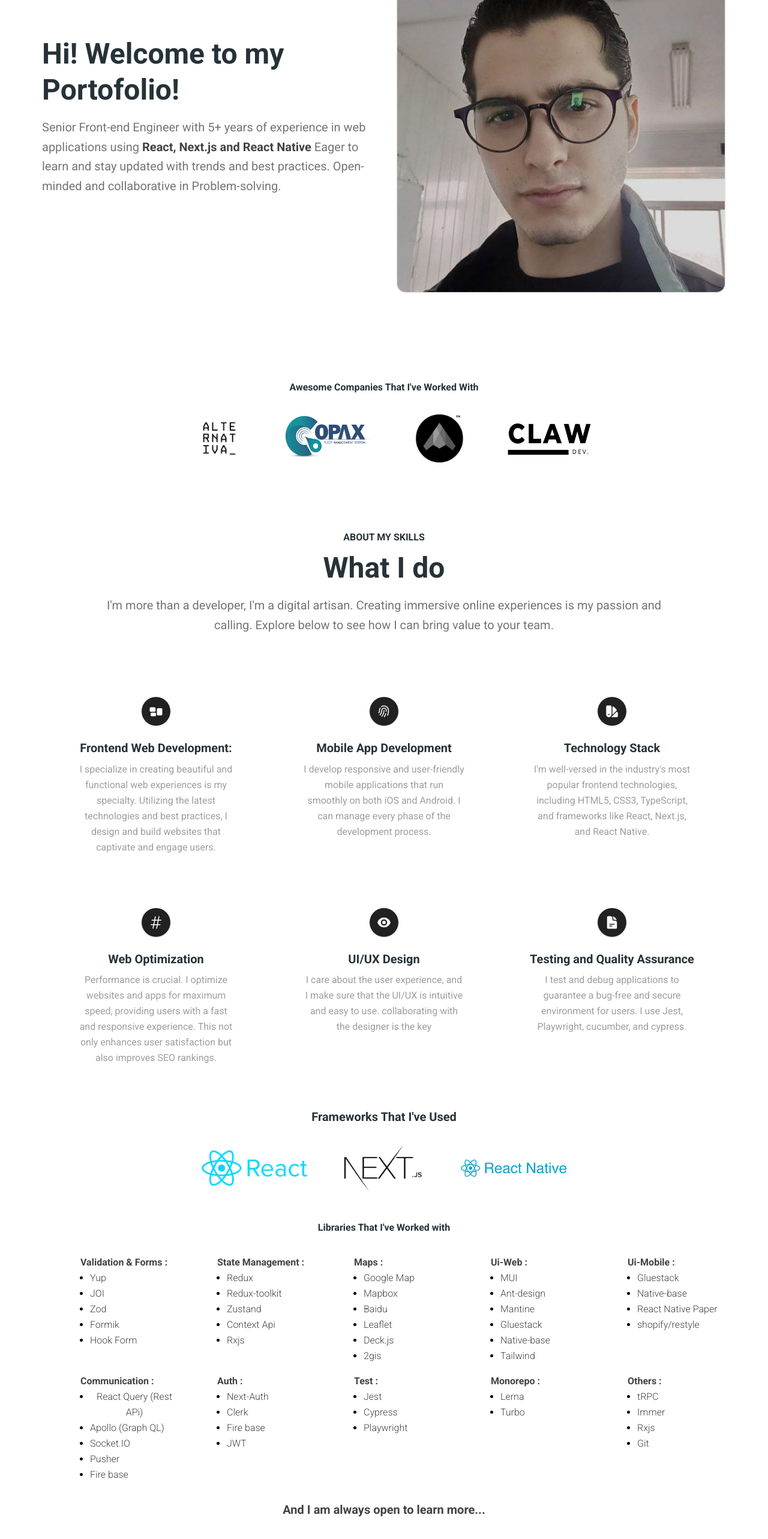
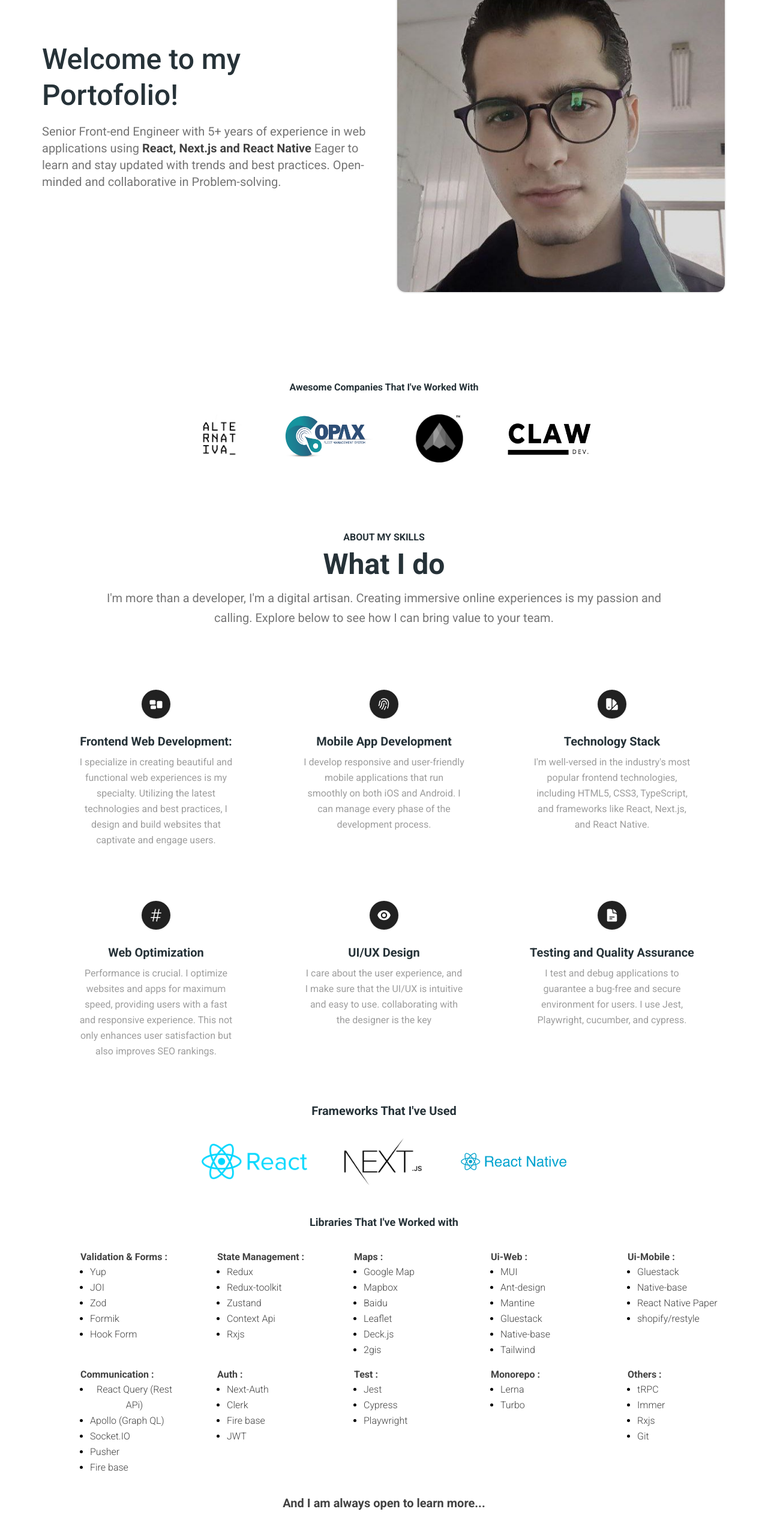
Before and after one commit to mayar4ki/my-portfolio, a Next.js app: page / in a window 1280 px wide. Shown: the part 184-2750 px from the top of the page at 60% size. Built offline with nearby package versions, Linux system fonts and the light colour scheme.

Commit message:
feat: add content + improve seo

```diff
--- a/src/screens/home/components/companies.tsx
+++ b/src/screens/home/components/companies.tsx
@@ -14,7 +14,7 @@ export function Companies() {
   return (
     <section className="px-8 py-28" data-aos="fade-up">
       <div className="container mx-auto text-center">
-        <Typography variant="h6" color="blue-gray" className="mb-8">
+        <Typography color="blue-gray" className="mb-8 font-semibold">
           Awesome Companies That I've Worked With
         </Typography>
         <div className="flex flex-wrap items-center justify-center gap-6" >
--- a/src/screens/home/components/hero.tsx
+++ b/src/screens/home/components/hero.tsx
@@ -9,16 +9,14 @@ function Hero() {
       <div className="container mx-auto grid h-full gap-10 min-h-[60vh] w-full grid-cols-1 items-center lg:grid-cols-2">
         <div className="row-start-2 lg:row-auto">
           <Typography
-            variant="h1"
             color="blue-gray"
-            className="mb-4 lg:text-5xl !leading-tight text-3xl"
+            className="mb-4 lg:text-5xl !leading-tight text-3xl font-medium"
           >
-            Hi!
             Welcome to my Portofolio!
           </Typography>
           <Typography
-            variant="lead"
-            className="mb-4 !text-gray-600"
+            variant="h1"
+            className="mb-4 !text-gray-600 text-xl font-normal "
           >
             Senior Front-end Engineer with 5+ years of experience in web applications using <span className="font-bold text-gray-800">React, Next.js and React Native </span>
             Eager to learn and stay updated with trends and best practices. Open-minded and collaborative in Problem-solving.
@@ -26,7 +24,6 @@ function Hero() {
         </div>
 
         <div className=" flex justify-center items-center lg:justify-end    ">
-
           <Image
             width={576}
             height={625}
--- a/src/screens/home/components/projects/index.tsx
+++ b/src/screens/home/components/projects/index.tsx
@@ -12,15 +12,15 @@ const PROJECTS = [
   },
   {
     img: "/image/web3.png",
-    title: "Stealth Startup Services store",
+    title: "Stealth Startup, Services store",
     desc: "Service e-commerce platform that allows users to buy and sell services while focusing on anonymity and privacy.",
     href: '/project/stealth-startup'
 
   },
   {
     img: "/image/insurance.png",
-    title: "Alternativa Medical Insurance System",
-    desc: "Medical insurance system that help patient and clinic to manage their business and make it easy to manage the insurance process.",
+    title: "Clomr, Boost Anesthesia Revenue",
+    desc: "Built for Anesthesia Groups and Billing Service Providers to streamline the entire anesthesia workflow.",
     href: '/project/alternativa'
   },
   {
@@ -36,7 +36,7 @@ export function Projects() {
     <section className="pt-28 pb-14 px-8" >
       <a id="projects" className=" relative -top-24 invisible"></a>
       <div className="container mx-auto mb-20 text-center">
-        <Typography variant="h2" color="blue-gray" className="mb-4">
+        <Typography color="blue-gray" className="mb-4 font-semibold text-4xl">
           Projects  I&apos;m Proud Of
         </Typography>
         <Typography
--- a/src/screens/home/components/projects/project-card.tsx
+++ b/src/screens/home/components/projects/project-card.tsx
@@ -32,14 +32,11 @@ export function ProjectCard({ img, title, desc, href }: ProjectCardProps) {
       </CardHeader>
 
       <CardBody className="p-0">
-        <a
-          href="#"
-          className="text-blue-gray-900 transition-colors hover:text-gray-800"
-        >
-          <Typography variant="h5" className="mb-2">
-            {title}
-          </Typography>
-        </a>
+
+        <Typography className="mb-2 font-semibold text-xl text-blue-gray-800">
+          {title}
+        </Typography>
+
         <Typography className="mb-6 font-normal !text-gray-500">
           {desc}
         </Typography>
--- a/src/screens/home/components/resume/index.tsx
+++ b/src/screens/home/components/resume/index.tsx
@@ -29,7 +29,7 @@ export function Resume() {
     <section className="px-8 py-24">
       <div className="container mx-auto grid w-full grid-cols-1 items-center gap-16 lg:grid-cols-2">
         <div className="col-span-1" data-aos="fade-down-right">
-          <Typography variant="h2" color="blue-gray">
+          <Typography color="blue-gray" className=" font-semibold text-4xl ">
             My Resume
           </Typography>
           <Typography className="mb-4 mt-3 w-9/12 font-normal !text-gray-600">
--- a/src/screens/home/components/skills/index.tsx
+++ b/src/screens/home/components/skills/index.tsx
@@ -58,7 +58,7 @@ export function Skills() {
         <Typography color="blue-gray" className="mb-2 font-bold uppercase" data-aos="fade-up">
           about my skills
         </Typography>
-        <Typography variant="h1" color="blue-gray" className="mb-4" data-aos="fade-up">
+        <Typography color="blue-gray" className="mb-4 text-5xl font-semibold " data-aos="fade-up">
           What I do
         </Typography>
         <Typography
--- a/src/screens/home/components/skills/skill-card.tsx
+++ b/src/screens/home/components/skills/skill-card.tsx
@@ -13,7 +13,7 @@ export function SkillCard({ icon: Icon, title, children }: SkillCardProps) {
         <div className="mx-auto mb-6 grid h-12 w-12 place-items-center rounded-full bg-gray-900 p-2.5 text-white shadow">
           <Icon className="h-6 w-6" strokeWidth={2} />
         </div>
-        <Typography variant="h5" color="blue-gray" className="mb-2">
+        <Typography color="blue-gray" className="mb-2 text-xl font-semibold">
           {title}
         </Typography>
         <Typography className="px-8 font-normal !text-gray-500">
--- a/src/screens/home/components/tech.tsx
+++ b/src/screens/home/components/tech.tsx
@@ -58,7 +58,7 @@ export function Tech() {
   return (
     <section className="px-8 py-12">
       <div className="container mx-auto text-center">
-        <Typography variant="h5" color="blue-gray" className="mb-8">
+        <Typography color="blue-gray" className="mb-8 text-xl font-semibold">
           Frameworks That I've Used
         </Typography>
         <div className="flex flex-wrap items-center justify-center gap-10" data-aos="fade-up">
@@ -75,14 +75,14 @@ export function Tech() {
         </div>
       </div>
       <div className="container mx-auto text-center pt-12 ">
-        <Typography variant="h6" color="blue-gray" className="mb-8">
+        <Typography color="blue-gray" className="mb-8 font-semibold text-lg ">
           Libraries That I've Worked with
         </Typography>
         <div className="grid grid-cols-2 md:grid-cols-3 lg:grid-cols-4 xl:grid-cols-5 gap-y-4 ">
 
           {LIBS.map(el => {
             return <div key={el.title} className=" flex flex-col xl:ml-16 sm:ml-10 justify-start items-start" >
-              <Typography variant="h6" className=" font-sans !text-gray-800 ">
+              <Typography className=" font-sans !text-gray-800 font-semibold text-md ">
                 {el.title} :
               </Typography>
               <ul className="list-disc  flex flex-col justify-start items-start">
@@ -97,7 +97,7 @@ export function Tech() {
 
           })}
         </div>
-        <Typography variant="h5" className="px-8 mt-8 font-sans !text-gray-800 ">
+        <Typography className="px-8 mt-8 font-sans !text-gray-800  font-semibold text-xl">
           And I am always open to learn more...
         </Typography>
       </div >
--- a/src/screens/home/home-layout.tsx
+++ b/src/screens/home/home-layout.tsx
@@ -19,7 +19,7 @@ const font2 = Roboto_Mono({
 });
 
 export const HomeLayoutMetaData: Metadata = {
-    title: "Mayar Deeb",
+    title: "Mayar Deeb, Senior Front-end Developer in Dubai",
     description: "Senior Front-end Developer with experience building and maintaining web applications using various technologies and frameworks.",
     keywords: "Senior Front end developer, React, Nextjs, React native, Web development, Hire Mayar Deeb",
     authors: { name: "Mayar Deeb", url: "https://www.linkedin.com/in/mayar-i-deeb/" },
@@ -34,7 +34,7 @@ export const HomeLayout = ({
         <html lang="en">
             <head>
                 <link rel="website icon" href="/favicon.ico" type="image/png" />
-
+                <link rel="canonical" href="https://www.mayar-deeb.dev" />
                 <meta property="og:title" content={HomeLayoutMetaData.title as string} />
                 <meta property="og:type" content="website" />
                 <meta property="og:image" content="image/mayar-deeb.jpg" />
--- a/src/screens/project/alternativa/alternativa-index-screen.tsx
+++ b/src/screens/project/alternativa/alternativa-index-screen.tsx
@@ -36,7 +36,7 @@ export const AlternativaIndexScreen = () => {
         <div className="flex flex-row ">
             <Sidenav routes={routes} />
             <div className="px-4 lg:px-20 py-8 w-full flex flex-col justify-start items-start max-w-5xl border-r  ">
-                <h2 className="text-blue-gray-500 text-4xl font-bold">Alternativa Medical Insurance System</h2>
+                <h2 className="text-blue-gray-500 text-4xl font-bold">Clomr, Boost Anesthesia Revenue</h2>
                 <div className=" relative mt-10  rounded-lg overflow-hidden ">
                     <Image
                         alt="insurance"
@@ -64,6 +64,9 @@ export const AlternativaIndexScreen = () => {
                         According to my NDA I can't share the features of the app.
                         Instead I'll be talking about the dev challenges that I can share.
                     </p>
+
+                    <a href="https://www.clomr.com/" target="_blank" className="underline text-blue-800">You can find their website here</a>
+
                 </div>
 
                 <div className="mt-10 flex flex-col w-full  ">
@@ -297,7 +300,7 @@ selected={value}
                 <div className="mt-10">
                     <a id="know-more" className=" relative -top-24 invisible"></a>
                     <h2 className="text-blue-gray-500 text-2xl font-bold" >Know More</h2>
-                    <a href="#" className="underline text-blue-800">Visit Website</a>
+                    <a href="https://www.clomr.com/" target="_blank" className="underline text-blue-800">Visit Website</a>
                 </div>
             </div>
         </div >
```
Also changed, not shown: src/screens/home/components/contact-form.tsx (+7 -7 lines).
